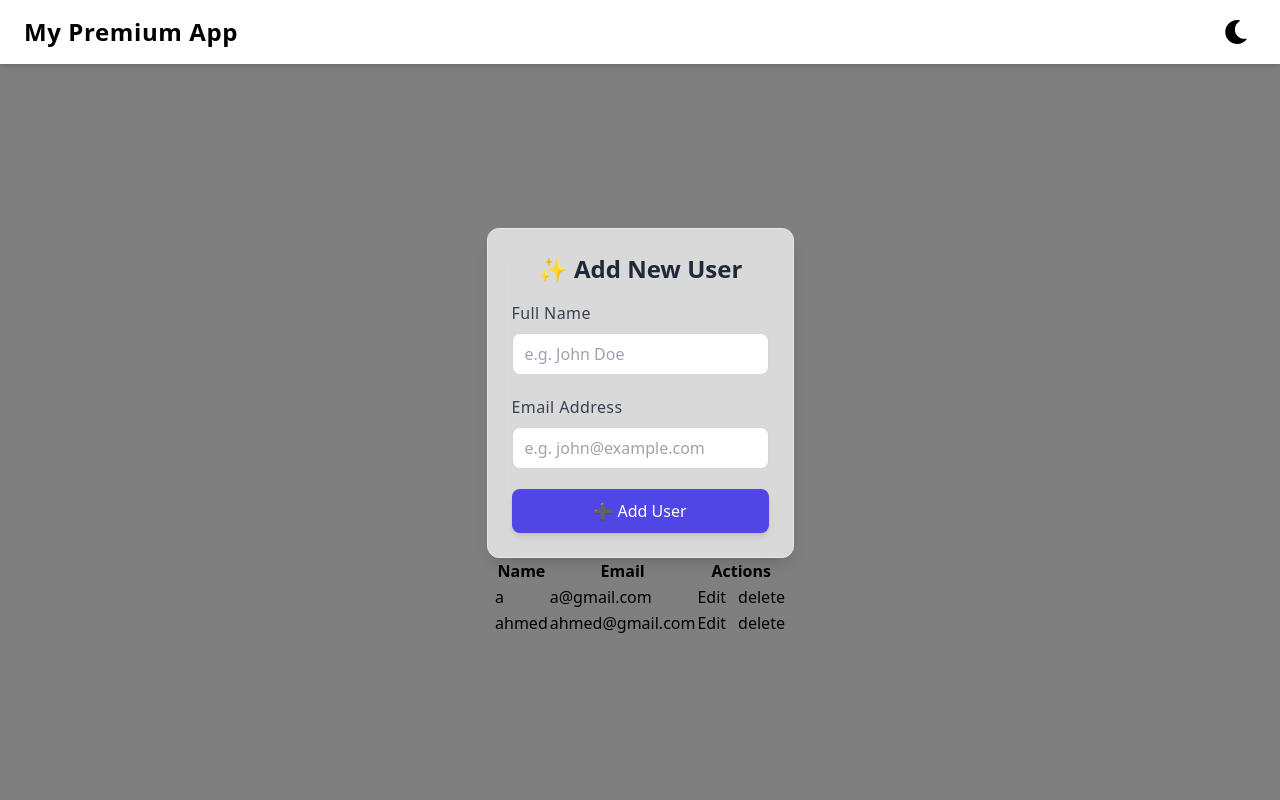
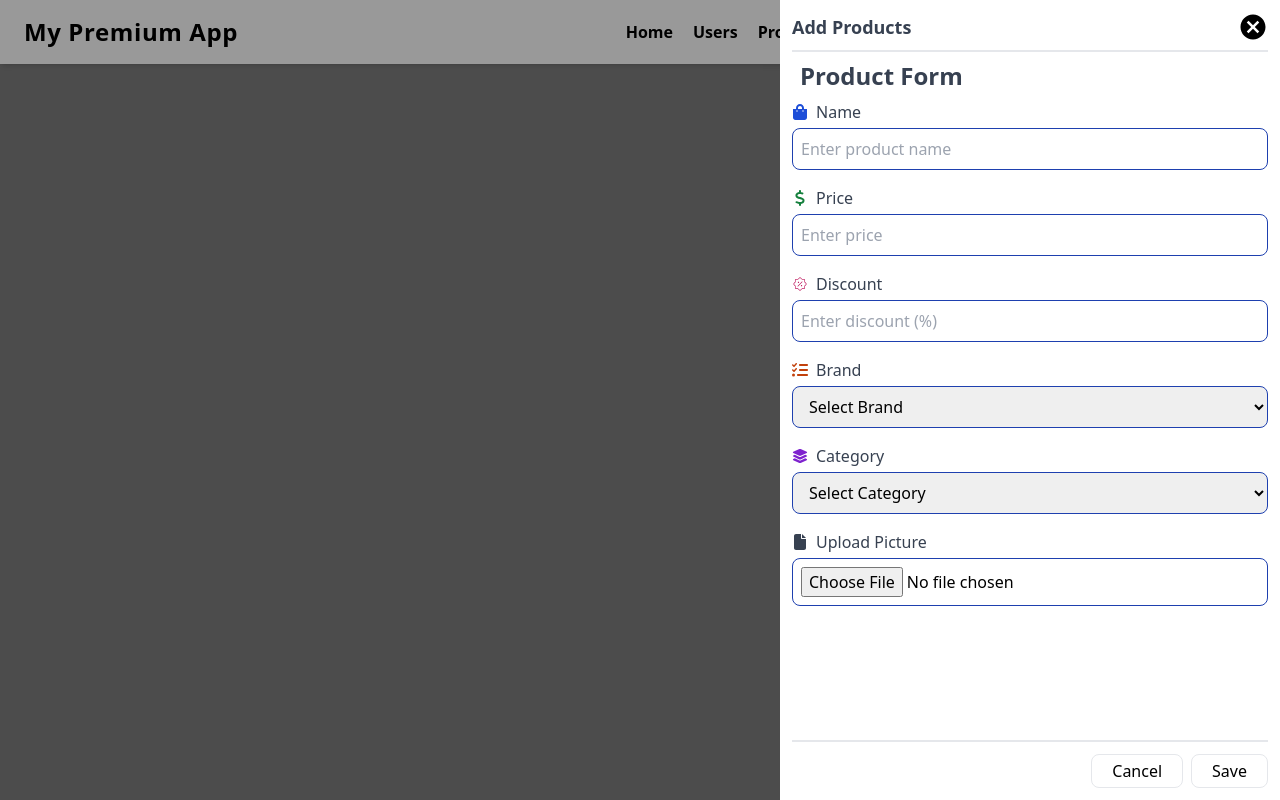
Before and after one commit to MahamKanwal/react-setup, a React (Vite) app: page /products in a window 1280 px wide. Built offline with nearby package versions, Linux system fonts and the light colour scheme; data requests are answered from the project's data file.

Commit message:
feat: implement routing with react-router-dom, add Products and Users pages, and create Drawer component for product form

```diff
--- a/package.json
+++ b/package.json
@@ -14,7 +14,8 @@
     "axios": "^1.12.2",
     "react": "^19.1.1",
     "react-dom": "^19.1.1",
-    "react-icons": "^5.5.0"
+    "react-icons": "^5.5.0",
+    "react-router-dom": "^7.9.4"
   },
   "devDependencies": {
     "@eslint/js": "^9.36.0",
--- a/src/App.jsx
+++ b/src/App.jsx
@@ -1,17 +1,20 @@
+import { BrowserRouter as Router, Routes, Route } from "react-router-dom";
 import Counter from "./components/Counter";
-import UserForm from "./components/UserForm";
-import TableData from "./components/TableData";
 import TopBar from "./components/TopBar";
+import Users from "./pages/Users";
+import Products from "./pages/Products";
 
 const App = () => {
   return (
     <div className="min-h-screen bg-black/50 dark:bg-black/90 dark:text-white">
-      {/* <Counter/> */}
-      <TopBar />
-      <div className=" flex flex-col items-center justify-center min-h-[calc(100vh-65px)]">
-        <UserForm />
-        <TableData />
-      </div>
+      <Router>
+        <TopBar />
+        <Routes>
+          <Route path="/" element={<Users />} />
+          <Route path="/counter" element={<Counter />} />
+          <Route path="/products" element={<Products />} />
+        </Routes>
+      </Router>
     </div>
   );
 };
--- /dev/null
+++ b/src/components/Drawer.jsx
@@ -0,0 +1,29 @@
+import React from 'react'
+import { MdCancel } from "react-icons/md";
+const Drawer = ({children}) => {
+  return (
+    <div className='w-full inset-0 min-h-screen fixed bg-black/40'>
+      <div className="top-0 right-0 w-full absolute bg-white h-full max-w-[500px] duration-500 delay-200 flex flex-col p-3">
+        {/* header */}
+<header className='flex justify-between items-center border-b-2 border-gray pb-2'>
+<h1 className='text-lg font-semibold text-gray-700'>Add Products</h1>
+<button>
+    <MdCancel className='text-3xl'/>
+</button>
+</header>
+
+{/* render form fields passed as children */}
+<div className="flex-1 overflow-y-auto">{children}</div>
+
+{/* footer */}
+<div className='flex gap-2 justify-end border-t-2 border-gray-200 pt-3'>
+  <button className='rounded-lg border px-5 py-1'>Cancel</button>
+  <button className='rounded-lg border px-5 py-1'>Save</button>
+</div>
+
+      </div>
+    </div>
+  )
+}
+
+export default Drawer
--- a/src/components/TopBar.jsx
+++ b/src/components/TopBar.jsx
@@ -1,11 +1,18 @@
 import { FaMoon, FaSun } from "react-icons/fa";
 import { useTheme} from "../contexts/ThemeContext";
+import { NavLink } from "react-router-dom";
+
 const TopBar = () => {
     const { darkMode, toggleTheme } = useTheme();
     return (
         <div className="flex justify-between dark:text-white items-center px-6 py-3 bg-white dark:bg-black shadow-md transition-all duration-300">
-            <h1 className="text-2xl font-bold  tracking-wide">My Premium App</h1>
+            <h1 className="text-2xl font-bold tracking-wide">My Premium App</h1>
 
+<ul className="flex gap-5 font-bold">
+<li><NavLink to="/">Home</NavLink></li>
+<li><NavLink to="/">Users</NavLink></li>
+<li><NavLink to="/products">Products</NavLink></li>
+</ul>
             <button
                 onClick={toggleTheme}
                 className="p-2 rounded-full bg-white/20 hover:bg-white/30 dark:bg-black/20 dark:hover:bg-black/30 transition-colors duration-200"
--- /dev/null
+++ b/src/pages/Products.jsx
@@ -0,0 +1,136 @@
+import React from "react";
+import Drawer from "../components/Drawer";
+import { FaDollarSign, FaFile, FaListCheck, FaXmark, FaLayerGroup} from "react-icons/fa6";
+import { CiDiscount1 } from "react-icons/ci";
+import { FaShoppingBag } from "react-icons/fa";
+
+const Products = () => {
+  return (
+    <div>
+      <Drawer>
+     <h1 className="text-2xl font-semibold m-2 text-gray-700">
+  Product Form
+</h1>
+
+<form className="flex-1 space-y-4">
+  {/* product name */}
+  <div className="flex flex-col">
+    <label className="flex items-center gap-2 text-gray-700 font-medium">
+      <FaShoppingBag className="text-blue-700" /> Name
+    </label>
+    <input
+      type="text"
+      name="name"
+      placeholder="Enter product name"
+      className="mt-1 rounded-lg p-2 w-full border border-blue-800 focus:outline-none focus:ring-2 focus:ring-blue-500"
+    />
+    <div className="text-red-700 text-sm" data-error="name"></div>
+  </div>
+
+  {/* price */}
+  <div className="flex flex-col">
+    <label className="flex items-center gap-2 text-gray-700 font-medium">
+      <FaDollarSign className="text-green-700" /> Price
+    </label>
+    <input
+      type="number"
+      name="price"
+      placeholder="Enter price"
+      className="mt-1 rounded-lg p-2 w-full border border-blue-800 focus:outline-none focus:ring-2 focus:ring-blue-500"
+    />
+    <div className="text-red-700 text-sm" data-error="price"></div>
+  </div>
+
+  {/* discount */}
+  <div className="flex flex-col">
+    <label className="flex items-center gap-2 text-gray-700 font-medium">
+      <CiDiscount1 className="text-pink-700" /> Discount
+    </label>
+    <input
+      type="number"
+      name="discount"
+      placeholder="Enter discount (%)"
+      className="mt-1 rounded-lg p-2 w-full border border-blue-800 focus:outline-none focus:ring-2 focus:ring-blue-500"
+    />
+    <div className="text-red-700 text-sm" data-error="discount"></div>
+  </div>
+
+  {/* brand */}
+  <div className="flex flex-col">
+    <label className="flex items-center gap-2 text-gray-700 font-medium">
+      <FaListCheck className="text-orange-700" /> Brand
+    </label>
+    <select
+      name="brand"
+      className="mt-1 py-2 px-3 border border-blue-800 rounded-lg w-full focus:outline-none focus:ring-2 focus:ring-blue-500"
+    >
+      <option value="">Select Brand</option>
+      <option value="nike">Nike</option>
+      <option value="adidas">Adidas</option>
+      <option value="samsung">Samsung</option>
+      <option value="apple">Apple</option>
+      <option value="sony">Sony</option>
+    </select>
+    <div className="text-red-700 text-sm" data-error="brand"></div>
+  </div>
+
+  {/* category */}
+  <div className="flex flex-col">
+    <label className="flex items-center gap-2 text-gray-700 font-medium">
+      <FaLayerGroup className="text-purple-700" /> Category
+    </label>
+    <select
+      name="category"
+      className="mt-1 py-2 px-3 border border-blue-800 rounded-lg w-full focus:outline-none focus:ring-2 focus:ring-blue-500"
+    >
+      <option value="">Select Category</option>
+      <option value="electronics">Electronics</option>
+      <option value="clothing">Clothing</option>
+      <option value="footwear">Footwear</option>
+      <option value="beauty">Beauty & Personal Care</option>
+      <option value="books">Books and Stationery</option>
+    </select>
+    <div className="text-red-700 text-sm" data-error="category"></div>
+  </div>
+
+  {/* upload picture */}
+  <div className="flex flex-col">
+    <label className="flex items-center gap-2 text-gray-700 font-medium">
+      <FaFile className="text-gray-700" /> Upload Picture
+    </label>
+    <input
+      type="file"
+      name="file"
+      className="mt-1 rounded-lg p-2 w-full border border-blue-800 focus:outline-none"
+    />
+
+    {/* loader*/}
+    <div className="flex justify-center items-center border border-gray-300 w-20 h-16 rounded-md hidden">
+      <div className="w-5 h-5 border-2 border-transparent border-t-indigo-600 rounded-full animate-spin"></div>
+    </div>
+
+    {/* image preview */}
+    <div
+      className="h-16 w-20 relative rounded-md hidden overflow-hidden mt-2"
+      name="previewImg"
+    >
+      <img
+        src=""
+        alt="product_picture"
+        className="h-full w-full object-cover"
+      />
+      <button
+        type="button"
+        className="absolute top-0 right-0 bg-black/60 text-white text-xs p-1 rounded-bl-md"
+      >
+        <FaXmark />
+      </button>
+    </div>
+  </div>
+</form>
+      </Drawer>
+    </div>
+  );
+};
+
+export default Products;
--- /dev/null
+++ b/src/pages/Users.jsx
@@ -0,0 +1,14 @@
+import React from 'react'
+import UserForm from "../components/UserForm";
+import TableData from "../components/TableData";
+
+const Users = () => {
+  return (
+       <div className="flex flex-col items-center justify-center min-h-[calc(100vh-65px)]">
+                <UserForm />
+                <TableData />
+              </div>
+  )
+}
+
+export default Users
```
Also changed, not shown: 1 other file (tests, documents, lock files or other folders).
